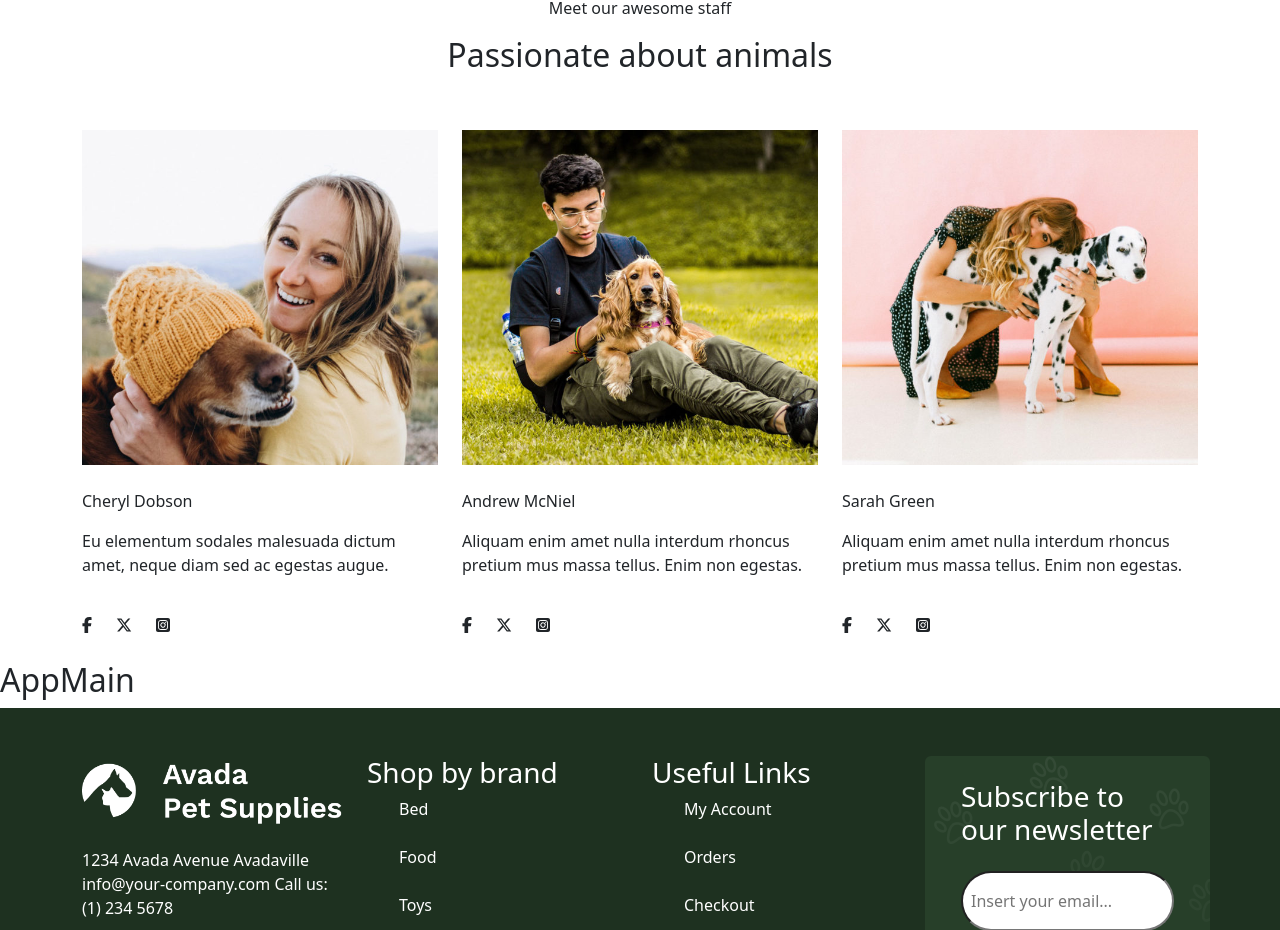
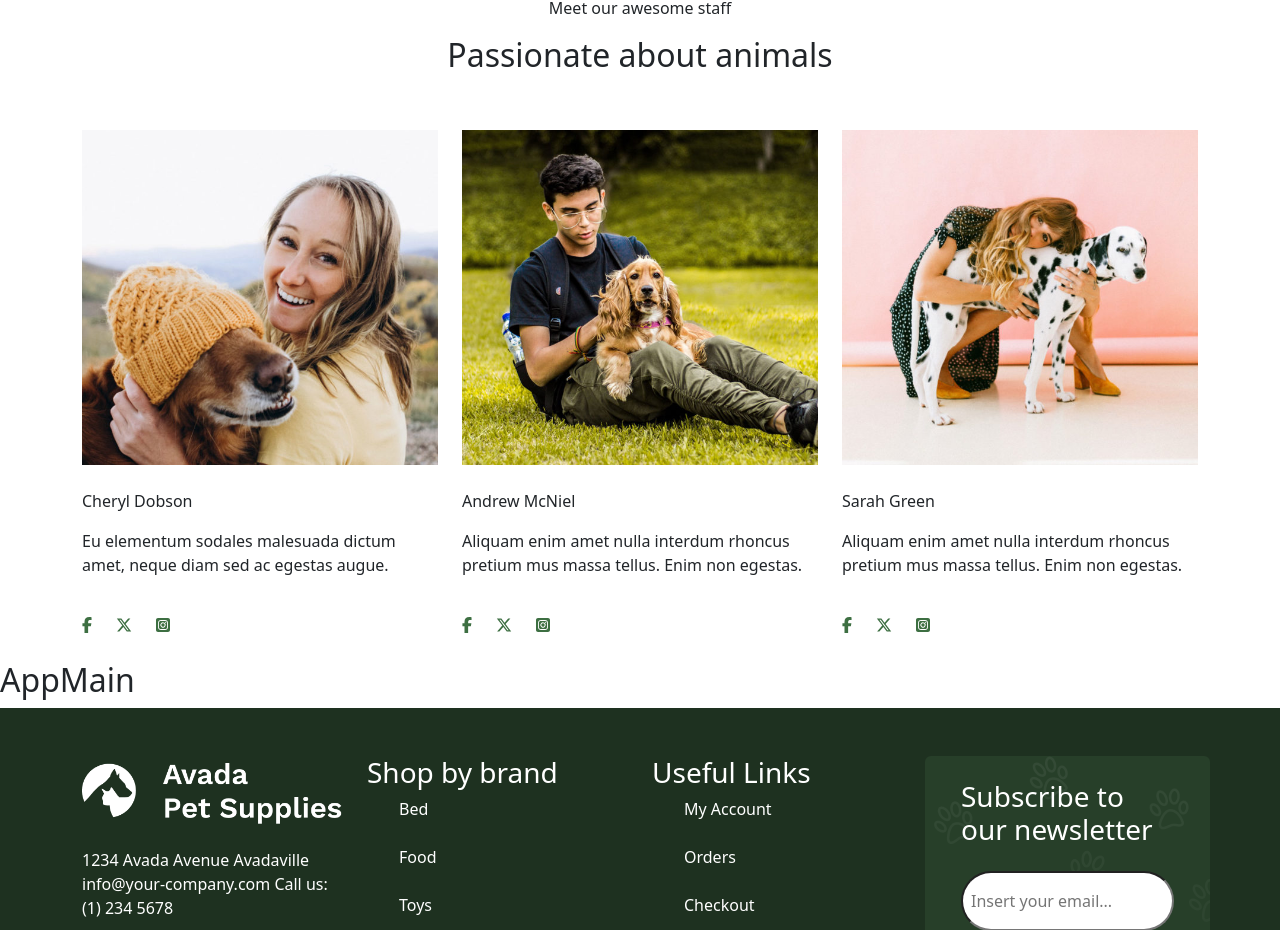
Before and after one commit to gianluigi7/proj-html-vuejs, a Vue app: page /contact in a window 1280 px wide. Shown: the part 2277-3207 px from the top of the page. Built offline with nearby package versions, Linux system fonts and the light colour scheme.

Commit message:
[UPD] Array staff

```diff
--- a/src/components/AppStaff.vue
+++ b/src/components/AppStaff.vue
@@ -1,6 +1,29 @@
 <script>
 export default{
     name: 'AppStaff',
+    data(){
+        return{
+            p: 'Meet our awesome staff',
+            h2: 'Passionate about animals',
+            staffs: [
+                {
+                    image: 'src/img/staff-1@2x-600x565.jpg',
+                    name: 'Cheryl Dobson',
+                    title: 'Eu elementum sodales malesuada dictum amet, neque diam sed ac egestas augue.',
+                },
+                {
+                    image: 'src/img/avatar-8-600x565.jpg',
+                    name: 'Andrew McNiel',
+                    title: 'Aliquam enim amet nulla interdum rhoncus pretium mus massa tellus. Enim non egestas.',
+                },
+                {
+                    image: 'src/img/staff-3@2x-600x565.jpg',
+                    name: 'Sarah Green',
+                    title: 'Aliquam enim amet nulla interdum rhoncus pretium mus massa tellus. Enim non egestas.',
+                },
+            ]
+        }
+    }
 }
 </script>
 <template>
@@ -8,62 +31,26 @@ export default{
         <div class="container mt-5">
             <div class="row justify-content-between text-center">
                 <div class="col-12 ">
-                    <p>Meet our awesome staff</p>
+                    <p>{{ p }}</p>
                     <h2 class="pb-5">
-                        Passionate about animals
+                        {{ h2 }}
                     </h2>
                 </div>
-                <div class="col-4 staff">
+                <div class="col-4 staff" v-for="(staff, index) in staffs" :key="index">
                    <div class="image-container">
-                    <img src="../img/staff-1@2x-600x565.jpg" alt="" class="scale">
+                    <img :src="staff.image" alt="" class="scale">
                    </div>
 
                     <div>
                         <p class="text-start mt-4 fw-medium">
-                          Cheryl Dobson
+                          {{ staff.name }}
                         </p>
-                        <p class="text-start ">Eu elementum sodales malesuada dictum amet, neque diam sed ac egestas augue.</p>
+                        <p class="text-start ">
+                            {{ staff.title }}
+                        </p>
                     </div>
                     <div class="text-start pt-4 ">
                         <font-awesome-icon icon="fa-brands fa-facebook-f" class="me-4 mb-4 green-color "  />
-                        <font-awesome-icon icon="fa-brands fa-x-twitter" class="me-4 mb-4 green-color" />
-                        <font-awesome-icon icon="fa-brands fa-square-instagram" class="me-4 mb-4 green-color"  />
-                    </div>
-                </div>
-                <div class="col-4 staff">
-                    <div class="image-container">
-                        <img src="../img/avatar-8-600x565.jpg" alt="" class="scale">
-                    </div>
-
-                    <div>
-                        <p class="text-start mt-4 fw-medium">
-                            Andrew McNiel
-                        </p>
-                        <p class="text-start ">
-                            Aliquam enim amet nulla interdum rhoncus pretium mus massa tellus. Enim non egestas.
-                        </p>
-                    </div>
-                    <div class="text-start pt-4" >
-                        <font-awesome-icon icon="fa-brands fa-facebook-f" class="me-4 mb-4 green-color"  />
-                        <font-awesome-icon icon="fa-brands fa-x-twitter" class="me-4 mb-4 green-color" />
-                        <font-awesome-icon icon="fa-brands fa-square-instagram" class="me-4 mb-4 green-color"  />
-                    </div>
-                </div>
-                <div class="col-4 staff">
-                    <div class="image-container">
-                        <img src="../img/staff-3@2x-600x565.jpg" alt="" class="scale">
-                    </div>
-
-                    <div>
-                        <p class="text-start mt-4 fw-medium">
-                            Sarah Green
-                        </p>
-                        <p class="text-start">
-                            Aliquam enim amet nulla interdum rhoncus pretium mus massa tellus. Enim non egestas.
-                        </p>
-                    </div>
-                    <div class="text-start pt-4">
-                        <font-awesome-icon icon="fa-brands fa-facebook-f" class="me-4 mb-4 green-color"  />
                         <font-awesome-icon icon="fa-brands fa-x-twitter" class="me-4 mb-4 green-color" />
                         <font-awesome-icon icon="fa-brands fa-square-instagram" class="me-4 mb-4 green-color"  />
                     </div>
@@ -98,4 +85,8 @@ width: 100%;
 .image-container {
   overflow: hidden;
 }
+
+.green-color{
+    color: #3D6F42;
+}
        </style>
```
